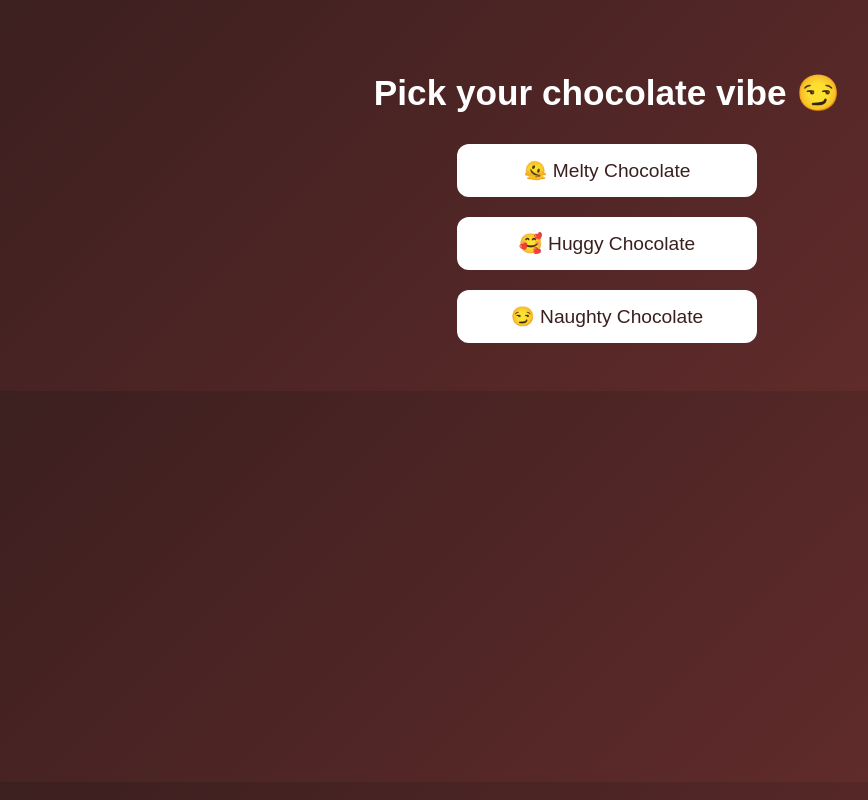
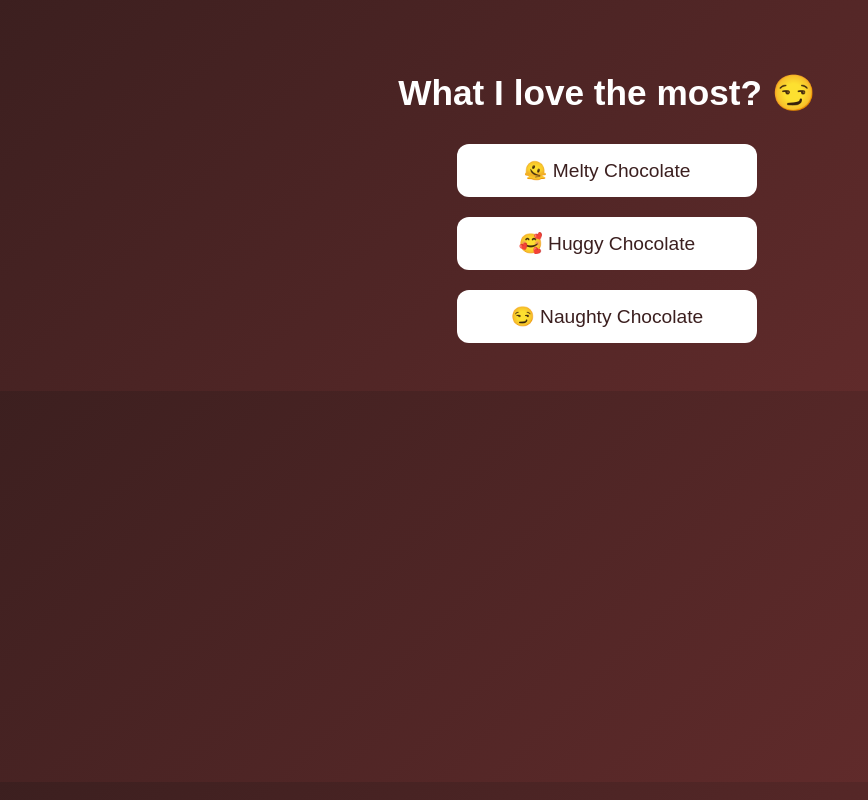
Before and after one commit to gold1696/chcolate-day, a plain HTML site: page page2.html in a window 1280 px wide. Shown: the whole page, without its empty margins (33-901 px from the left). Drawn offline with Linux system fonts and the light colour scheme.

Commit message:
Update page2.html

```diff
--- a/page2.html
+++ b/page2.html
@@ -6,7 +6,7 @@
 </head>
 <body>
 
-<h1>Pick your chocolate vibe 😏</h1>
+<h1>What I love the most? 😏</h1>
 
 <div class="options">
   <a class="option" href="final.html">🫠 Melty Chocolate</a>
```
